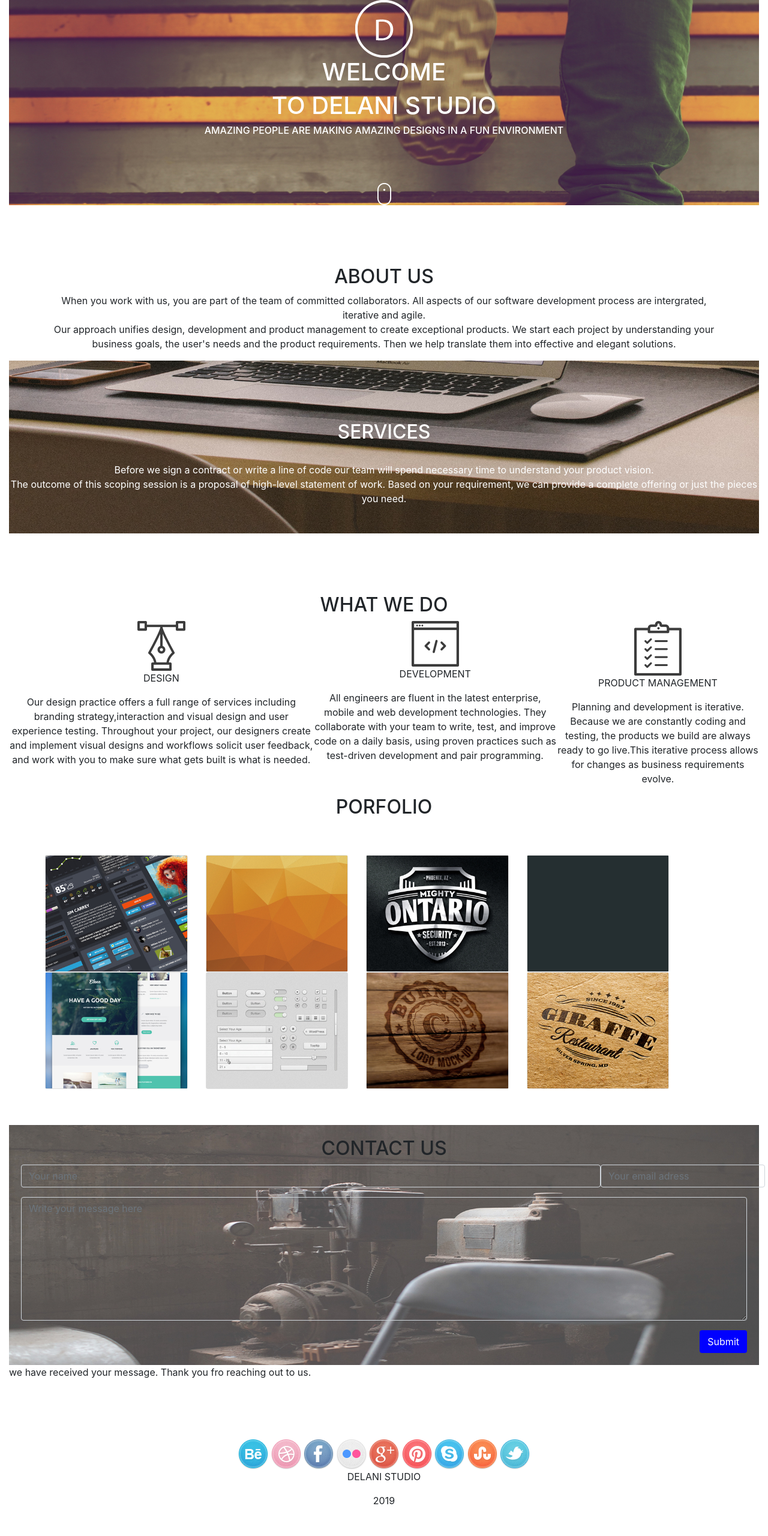
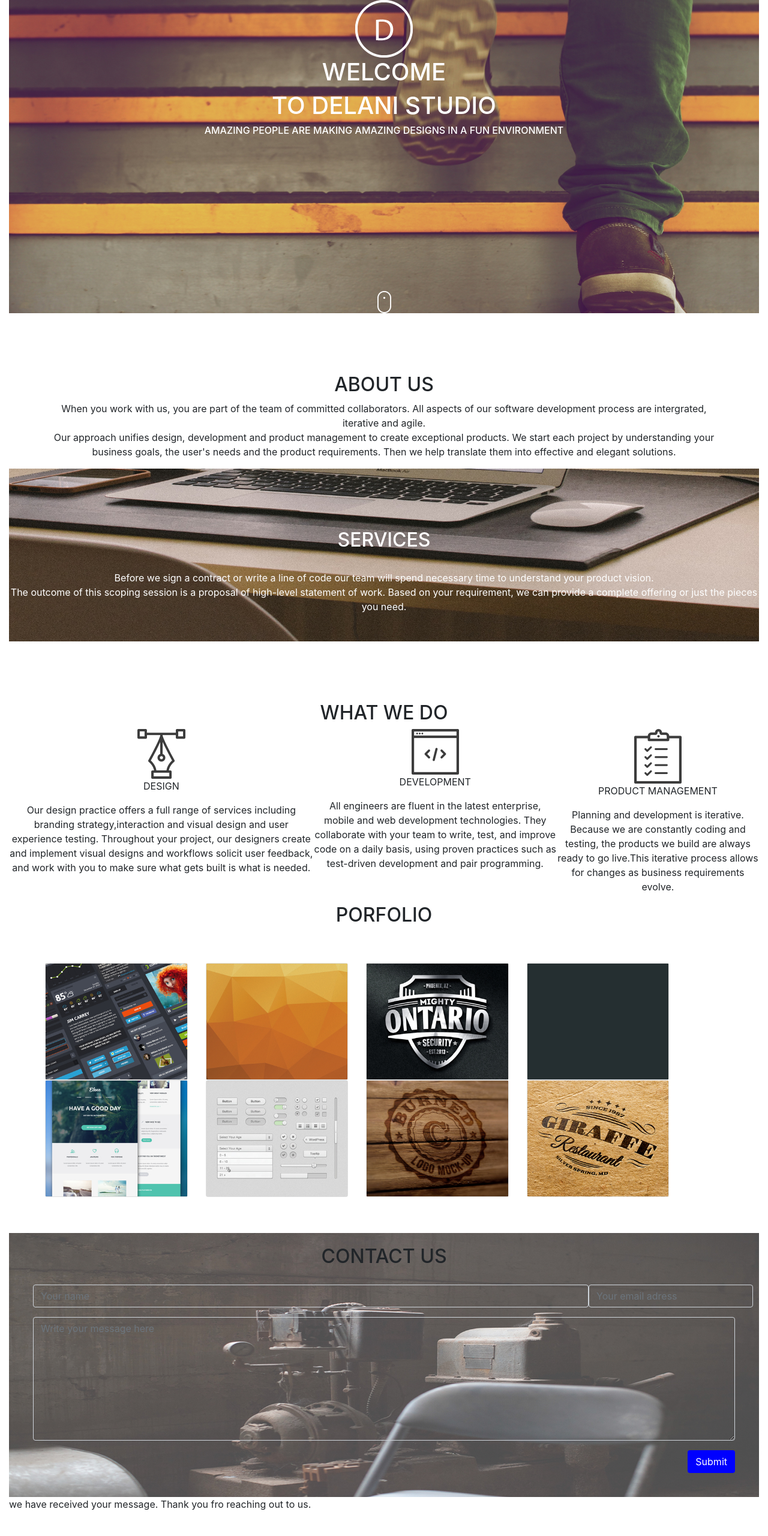
Before and after one commit to Emmasharon/DELANI, a plain HTML site: page index.html in a window 1280 px wide. Shown: the top 2560 px of the page at 60% size. Before the commit the page ends 2529 px from the top, so only its background shows below. Drawn offline with nearby package versions, Linux system fonts and the light colour scheme.

Commit message:
give padding to the form

```diff
--- a/css/styles.css
+++ b/css/styles.css
@@ -10,7 +10,7 @@
   background-position: fixed;
 }
 #mouse{
-  padding-top: 70px;
+  padding-top: 250px;
 }
 .about{
   text-align: center;
@@ -110,4 +110,8 @@ footer{
   width: 100%;
   height: 100%;
   opacity: 0;
+  text-align: center;
 }
+form{
+  padding: 20px;
+}
```
